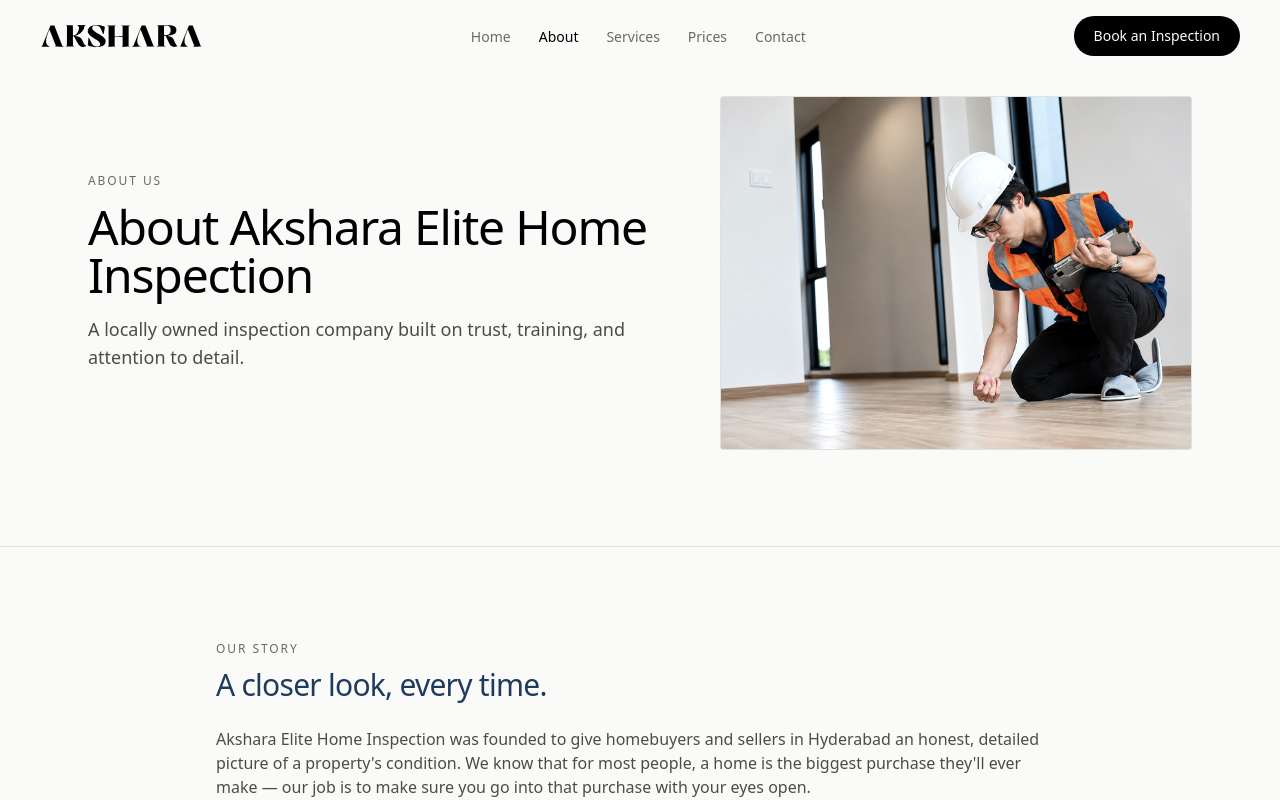
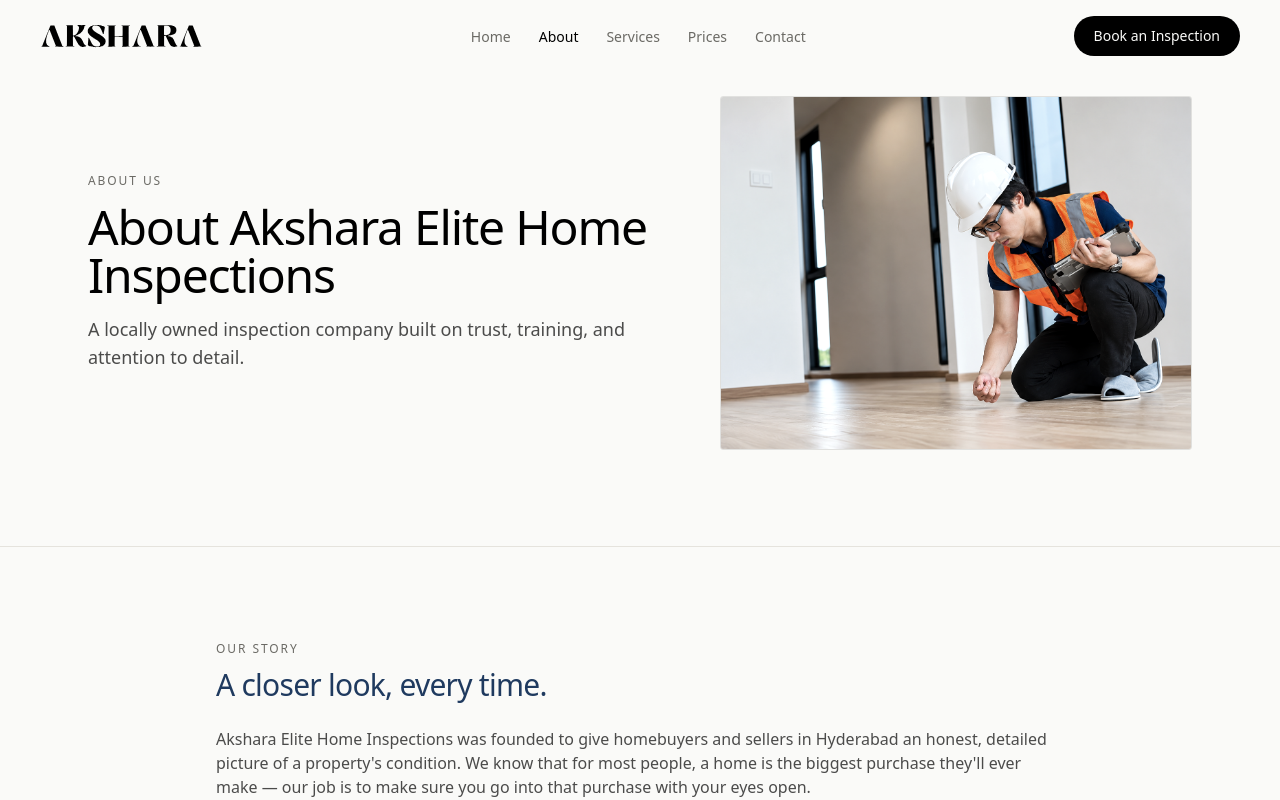
Before and after one commit to LeelaMohan217/sa-elite-home-inspection, a React (Vite) app: page /about in a window 1280 px wide. Shown: the top 800 px of the page. Built offline with nearby package versions, Linux system fonts and the light colour scheme.

Commit message:
Use the full name Akshara Elite Home Inspections everywhere
Co-Authored-By: Claude Opus 5.5 <noreply@anthropic.com>
Claude-Session: https://claude.ai/code/session_018cZEx1E2weKY4SUbicT42U

```diff
--- a/index.html
+++ b/index.html
@@ -6,9 +6,9 @@
     <meta name="viewport" content="width=device-width, initial-scale=1.0" />
     <meta
       name="description"
-      content="Akshara Elite Home Inspection - certified home inspections in Hyderabad."
+      content="Akshara Elite Home Inspections - certified home inspections in Hyderabad."
     />
-    <title>Akshara Elite Home Inspection</title>
+    <title>Akshara Elite Home Inspections</title>
   </head>
   <body>
     <div id="root"></div>
--- a/src/components/Navbar.jsx
+++ b/src/components/Navbar.jsx
@@ -104,7 +104,7 @@ function Navbar() {
       >
         {/* LEFT — Logo */}
         <div className="col-start-1 flex items-center justify-start">
-          <NavLink to="/" aria-label="Akshara Elite Home Inspection home">
+          <NavLink to="/" aria-label="Akshara Elite Home Inspections home">
             <Logo className="w-[136px] sm:w-[163px]" />
           </NavLink>
         </div>
--- a/src/content/home.js
+++ b/src/content/home.js
@@ -70,7 +70,7 @@ export const serviceAreaIntro = "We inspect flats, villas, and independent house
 export const aboutBlocks = [
   {
     title: "Who we are",
-    body: "Akshara Elite Home Inspection is a locally owned inspection company built on trust, training, and attention to detail. We were founded with a simple belief: that every homebuyer and seller in Hyderabad deserves an honest, detailed picture of a property's condition before any decision is made. Unlike inspectors who rush through a walkthrough with a generic checklist, our team takes the time to understand the specific construction style, age, and quirks of each property, so nothing gets overlooked. We've worked with first-time buyers navigating their very first purchase, seasoned investors comparing multiple properties, and sellers who want a clear record of a home's condition before it goes on the market.",
+    body: "Akshara Elite Home Inspections is a locally owned inspection company built on trust, training, and attention to detail. We were founded with a simple belief: that every homebuyer and seller in Hyderabad deserves an honest, detailed picture of a property's condition before any decision is made. Unlike inspectors who rush through a walkthrough with a generic checklist, our team takes the time to understand the specific construction style, age, and quirks of each property, so nothing gets overlooked. We've worked with first-time buyers navigating their very first purchase, seasoned investors comparing multiple properties, and sellers who want a clear record of a home's condition before it goes on the market.",
   },
   {
     title: "How it works",
--- a/src/pages/About.jsx
+++ b/src/pages/About.jsx
@@ -9,7 +9,7 @@ function About() {
     <div>
       <PageHero
         eyebrow="About Us"
-        title="About Akshara Elite Home Inspection"
+        title="About Akshara Elite Home Inspections"
         subtitle="A locally owned inspection company built on trust, training, and attention to detail."
       />
 
@@ -18,7 +18,7 @@ function About() {
         <Reveal>
           <h2 className="mt-3 text-3xl text-accent">A closer look, every time.</h2>
           <p className="mt-6 text-ink/70">
-            Akshara Elite Home Inspection was founded to give homebuyers and sellers in Hyderabad
+            Akshara Elite Home Inspections was founded to give homebuyers and sellers in Hyderabad
             an honest, detailed picture of a property's condition. We know that
             for most people, a home is the biggest purchase they'll ever make — our job is to
             make sure you go into that purchase with your eyes open.
```
Also changed, not shown: 1 other file (tests, documents, lock files or other folders).
